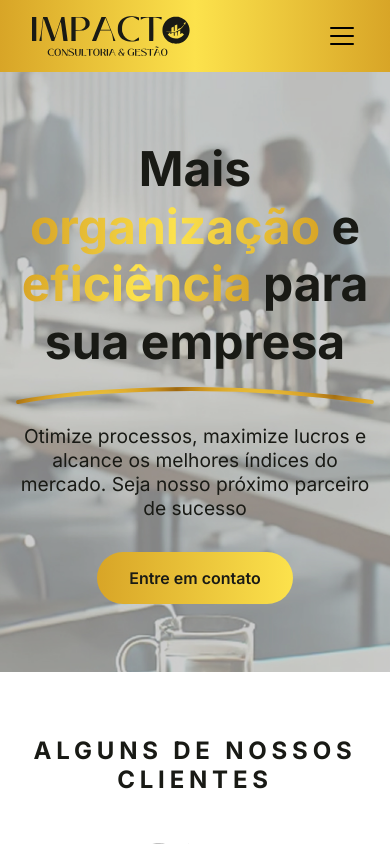
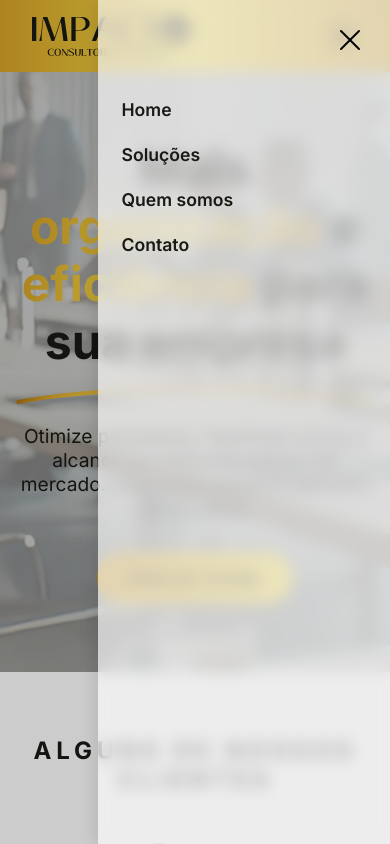
Before and after one commit to MarcellaRodriguesF/impacto-empresarial, a React (Vite) app: page / in a window 390 px wide. Both pictures are taken after a click on the icon 342 px from the left and 36 px from the top of the page. Shown: the top 844 px of the page. Built offline with nearby package versions, Linux system fonts and the light colour scheme.

Commit message:
feat: Add mobile menu and backdrop functionality to Header component

```diff
--- a/src/components/Header/Header.module.css
+++ b/src/components/Header/Header.module.css
@@ -55,3 +55,71 @@
     cursor: pointer;
   }
 }
+
+.backdrop {
+  position: fixed;
+  inset: 0;
+  background-color: rgba(0, 0, 0, 0.2);
+  z-index: 999;
+  opacity: 0;
+  pointer-events: none;
+  transition: opacity 0.3s ease;
+}
+
+.backdrop.show {
+  opacity: 1;
+  pointer-events: all;
+}
+
+.mobileMenu {
+  position: fixed;
+  top: 0;
+  right: -100%;
+  width: 75%;
+  max-width: 300px;
+  height: 100vh;
+  background: rgba(255, 255, 255, 0.65);
+  backdrop-filter: blur(8px);
+  -webkit-backdrop-filter: blur(8px);
+  padding: 1.5rem 1.5rem;
+  display: flex;
+  flex-direction: column;
+  gap: 1.5rem;
+  z-index: 1000;
+  transition: right 0.3s ease;
+  box-shadow: -4px 0 15px rgba(0, 0, 0, 0.1);
+}
+
+.mobileMenu.open {
+  right: 0;
+}
+
+.mobileMenu a {
+  text-decoration: none;
+  font-size: 1.1rem;
+  font-weight: 600;
+  color: var(--dark);
+  transition: color 0.3s;
+}
+
+.mobileMenu a:hover {
+  color: var(--gold);
+}
+
+.closeButton {
+  background: none;
+  border: none;
+  align-self: flex-end;
+  margin-bottom: 1rem;
+  cursor: pointer;
+}
+
+@media (min-width: 769px) {
+  .mobileMenu {
+    display: none;
+  }
+
+  .backdrop {
+    display: none;
+  }
+}
--- a/src/components/Header/index.tsx
+++ b/src/components/Header/index.tsx
@@ -1,20 +1,43 @@
-import styles from './Header.module.css';
-import logo from '/logo.svg';
-import { List } from 'phosphor-react';
+import { useState } from "react";
+import styles from "./Header.module.css";
+import logo from "/logo.svg";
+import { List, X } from "phosphor-react";
 
 export default function Header() {
+  const [isModalOpen, setIsModalOpen] = useState(false);
+
+  const toggleModal = () => setIsModalOpen(!isModalOpen);
+  const closeModal = () => setIsModalOpen(false);
+
   return (
     <header className={styles.header}>
       <div className={styles.container}>
-        <img src={logo} alt="Impacto Consultoria & Gestão" className={styles.logo} />
+        <img
+          src={logo}
+          alt="Impacto Consultoria & Gestão"
+          className={styles.logo}
+        />
+
         <nav className={styles.nav}>
           <a href="#home">Home</a>
           <a href="#solucoes">Soluções</a>
           <a href="#quemsomos">Quem somos</a>
           <a href="#contato">Contato</a>
-          <List size={32} className={styles.menuIcon} />
+          <List size={32} className={styles.menuIcon} onClick={toggleModal} />
         </nav>
       </div>
+
+      <div className={`${styles.backdrop} ${isModalOpen ? styles.show : ''}`} onClick={closeModal} />
+
+<aside className={`${styles.mobileMenu} ${isModalOpen ? styles.open : ''}`} onClick={(e) => e.stopPropagation()}>
+  <button className={styles.closeButton} onClick={closeModal}>
+    <X size={32} />
+  </button>
+  <a href="#home" onClick={closeModal}>Home</a>
+  <a href="#solucoes" onClick={closeModal}>Soluções</a>
+  <a href="#quemsomos" onClick={closeModal}>Quem somos</a>
+  <a href="#contato" onClick={closeModal}>Contato</a>
+</aside>
     </header>
   );
 }
--- a/src/components/Solution/index.tsx
+++ b/src/components/Solution/index.tsx
@@ -3,7 +3,7 @@ import styles from "./Solution.module.css";
 
 export function Solution() {
   return (
-    <section className={styles.solutionsSection}>
+    <section id="#solucoes" className={styles.solutionsSection}>
       <h2 className={styles.title}>SOLUÇÕES</h2>
 
       <div className={styles.content}>
```
